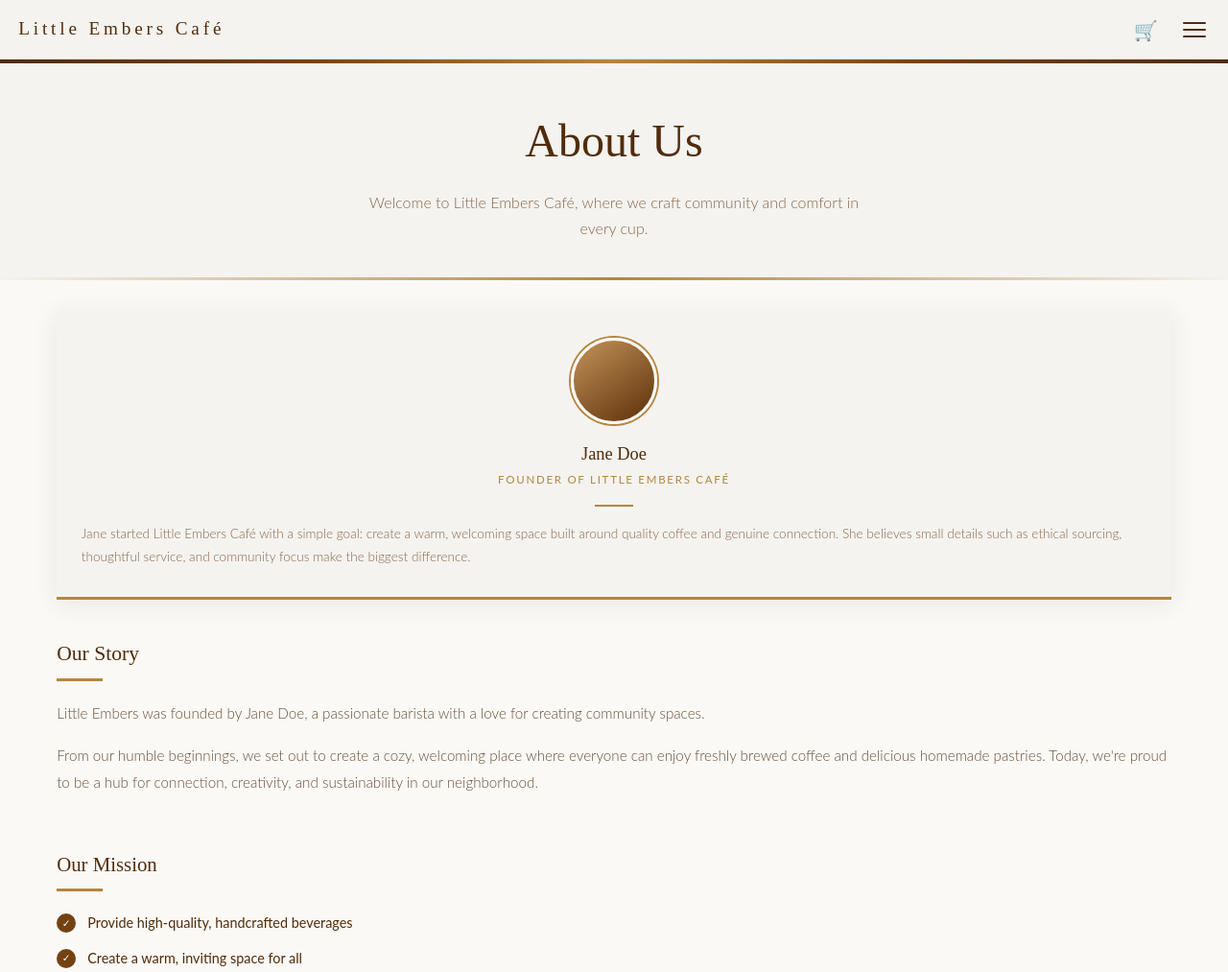
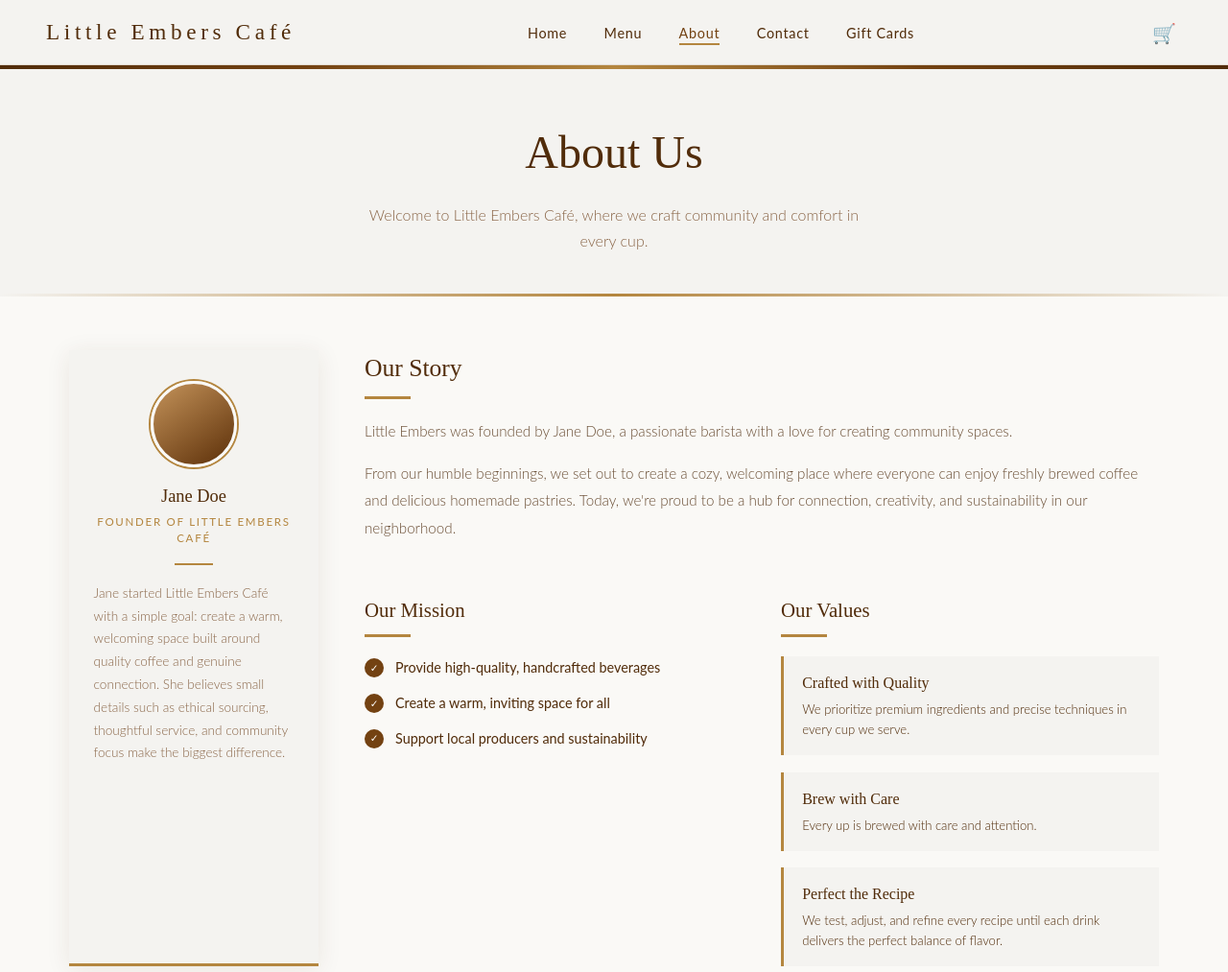
Before and after one commit to SebMezaTor/little-embers-cafe, a plain HTML site: page about.html in a window 1280 px wide. Shown: the top 1013 px of the page at 96% size. Drawn offline with Linux system fonts and the light colour scheme.

Commit message:
Finalized About CSS file
Added tablet and desktop media queries.

```diff
--- a/css/about.css
+++ b/css/about.css
@@ -853,3 +853,224 @@ footer {
 .reveal-d3 {
   transition-delay: 0.3s;
 }
+
+/* Tablet */
+
+@media screen and (min-width: 601px) {
+  header nav {
+    padding: 0 1.5rem;
+  }
+
+  .logo {
+    font-size: 1.35rem;
+  }
+
+  .page-banner {
+    padding: 3.2rem 2rem 2.8rem;
+  }
+
+  .about-wrapper {
+    padding: 2.5rem 1.5rem 0;
+    gap: 2.5rem;
+  }
+
+  .founder-sidebar {
+    display: grid;
+    grid-template-columns: auto 1fr;
+    grid-template-rows: auto auto auto 1fr;
+    column-gap: 1.8rem;
+    text-align: left;
+    padding: 1.8rem 2rem;
+    align-items: start;
+  }
+
+  .founder-avatar {
+    margin: 0;
+    grid-row: 1 / 4;
+    grid-column: 1;
+    width: 80px;
+    height: 80px;
+    font-size: 2rem;
+    align-self: center;
+  }
+
+  .founder-name {
+    grid-row: 1;
+    grid-column: 2;
+    align-self: end;
+    margin-bottom: 0;
+  }
+
+  .founder-role {
+    grid-row: 2;
+    grid-column: 2;
+    margin-bottom: 0;
+    align-self: start;
+  }
+
+  .founder-divider {
+    grid-row: 3;
+    grid-column: 2;
+    margin: 0.6rem 0;
+    align-self: center;
+  }
+
+  .founder-bio {
+    grid-row: 4;
+    grid-column: 1 / 3;
+    text-align: left;
+    margin-top: 0.5rem;
+    font-size: 0.88rem;
+  }
+
+  .mission-values-row {
+    grid-template-columns: 1fr 1fr;
+    gap: 1.6rem;
+  }
+
+  .team-grid {
+    grid-template-columns: repeat(3, 1fr);
+    gap: 1.6rem;
+  }
+
+  .team-section {
+    padding: 0 1.5rem 4.5rem;
+  }
+
+  footer {
+    padding: 2.5rem 2rem;
+  }
+
+  .footer-grid {
+    grid-template-columns: 1fr 1fr;
+    gap: 2rem;
+  }
+
+  .newsletter-form {
+    flex-direction: row;
+  }
+}
+
+/* Desktop */
+@media screen and (min-width: 901px) {
+  :root {
+    --nav-h: 68px;
+  }
+
+  header nav {
+    padding: 0 3rem;
+  }
+
+  .logo {
+    font-size: 1.45rem;
+  }
+
+  .nav-links {
+    display: flex;
+    align-items: center;
+    gap: 2.4rem;
+  }
+
+  .nav-links a {
+    font-size: 0.9rem;
+    letter-spacing: 0.05em;
+    color: var(--dark-roast);
+    transition: color var(--transition);
+    position: relative;
+  }
+
+  .nav-links a.active {
+    color: var(--espresso);
+  }
+
+  .nav-links a.active::after {
+    content: "";
+    position: absolute;
+    bottom: -4px;
+    left: 0;
+    right: 0;
+    height: 2px;
+    background: var(--latte);
+  }
+
+  .nav-links a:hover {
+    color: var(--espresso);
+  }
+
+  .hamburger {
+    display: none;
+  }
+
+  .about-wrapper {
+    grid-template-columns: 260px 1fr;
+    gap: 3rem;
+    padding: 3.5rem 2rem 0;
+  }
+
+  .founder-sidebar {
+    display: block;
+    text-align: center;
+    position: sticky;
+    top: calc(var(--nav-h) + 1.5rem);
+    padding: 2rem 1.6rem;
+  }
+
+  .founder-avatar {
+    width: 90px;
+    height: 90px;
+    font-size: 2.5rem;
+    margin: 0 auto 1.1rem;
+  }
+
+  .founder-name {
+    margin-bottom: 0.2rem;
+  }
+  .founder-role {
+    margin-bottom: 1.1rem;
+  }
+  .founder-divider {
+    margin: 0 auto 1.1rem;
+  }
+
+  .founder-bio {
+    text-align: left;
+    font-size: 0.85rem;
+  }
+
+  .block-title {
+    font-size: 1.6rem;
+  }
+
+  .mission-values-row {
+    gap: 2.5rem;
+  }
+
+  .team-section {
+    padding: 0 2rem 5rem;
+  }
+
+  footer {
+    padding: 3rem 4rem;
+  }
+
+  .footer-grid {
+    grid-template-columns: 2fr 1fr 1.5fr 2fr;
+    gap: 3rem;
+    margin-bottom: 2.5rem;
+  }
+
+  /* Accessibility */
+  :focus-visible {
+    outline: 2px solid var(--latte);
+    outline-offset: 3px;
+  }
+
+  @media (prefers-reduced-motion: reduce) {
+    *,
+    *::before,
+    *::after {
+      animation-duration: 0.01ms !important;
+      animation-duration: 0.01ms !important;
+    }
+  }
+}
```
